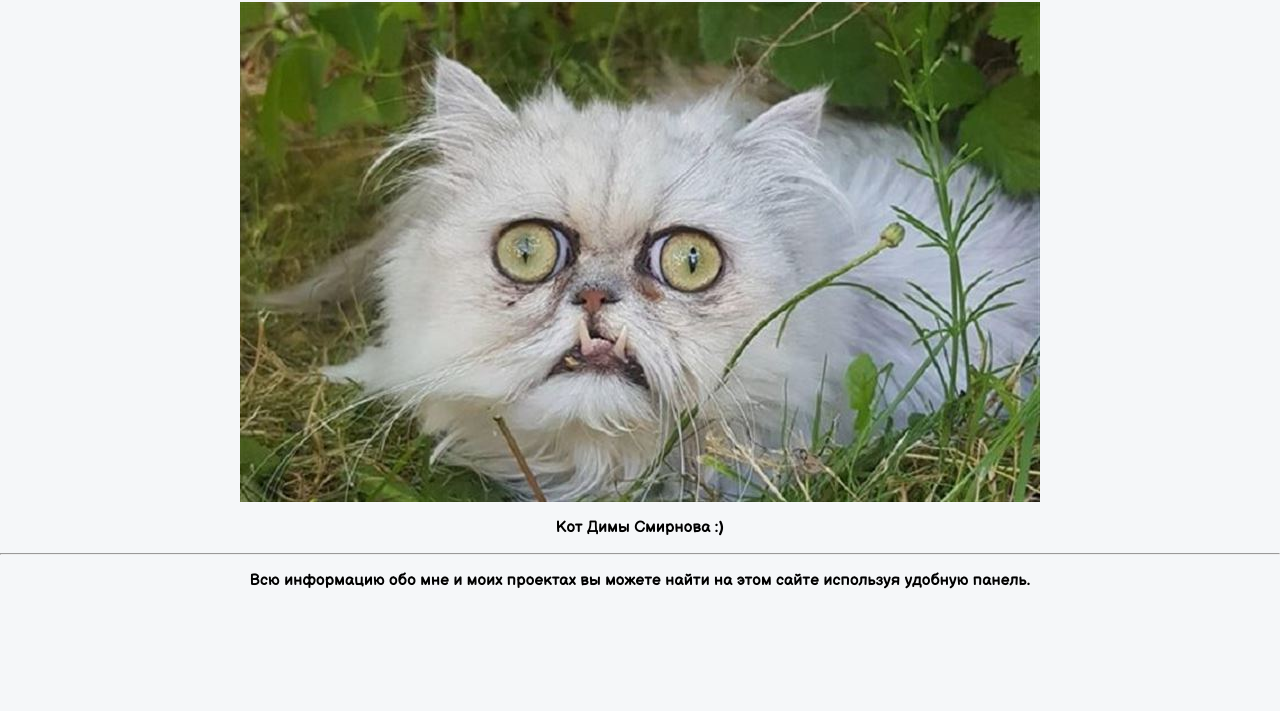
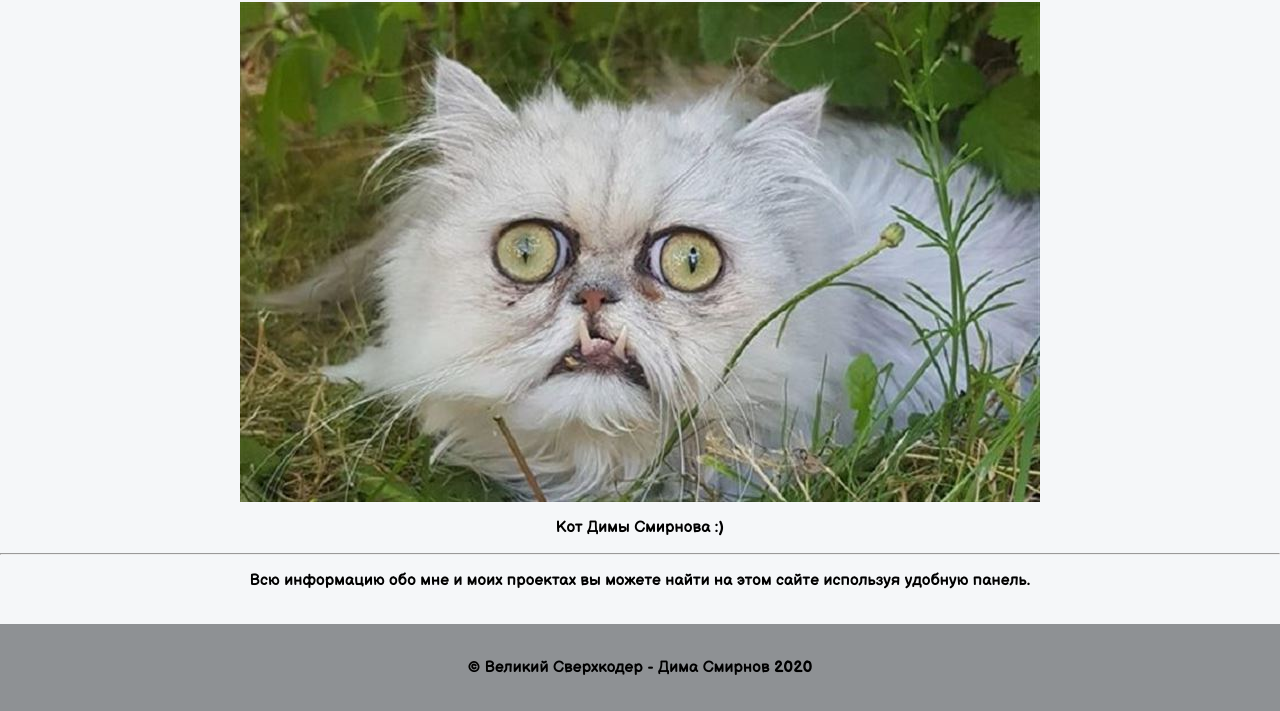
Before and after one commit to smirnov-dima/coder, a plain HTML site: page index.html in a window 1280 px wide. Shown: the part 121-832 px from the top of the page. Before the commit the page ends 800 px from the top, so only its background shows below. Drawn offline with Linux system fonts and the light colour scheme.

Commit message:
Add files via upload

```diff
--- a/index.html
+++ b/index.html
@@ -62,5 +62,8 @@
         <p>Кот Димы Смирнова :)</p>
         <hr>
         <p>Всю информацию обо мне и моих проектах вы можете найти на этом сайте используя удобную панель.</p>
+
+            <br>
+        <div class="niz"> <br><p>&copy; Великий Сверхкодер - Дима Смирнов 2020</p><br> </div>
     </body>
 </html>
```
